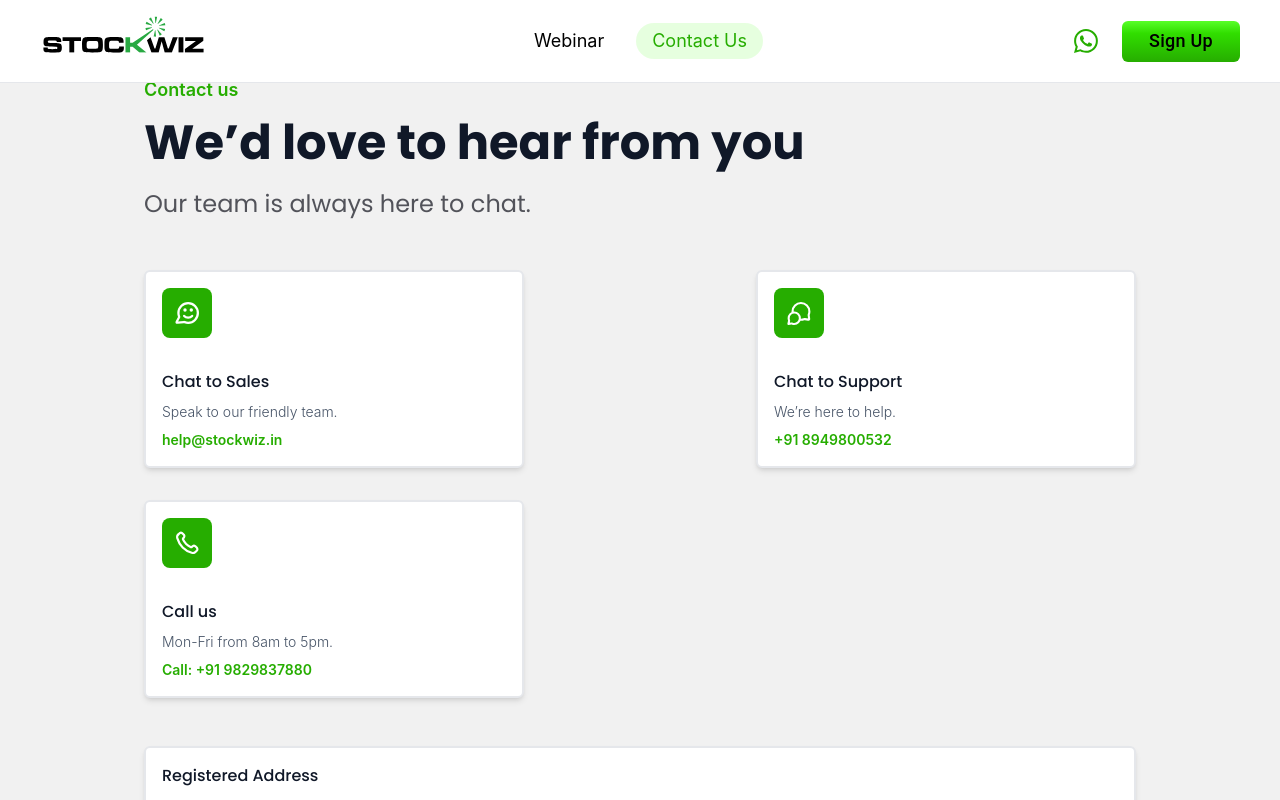
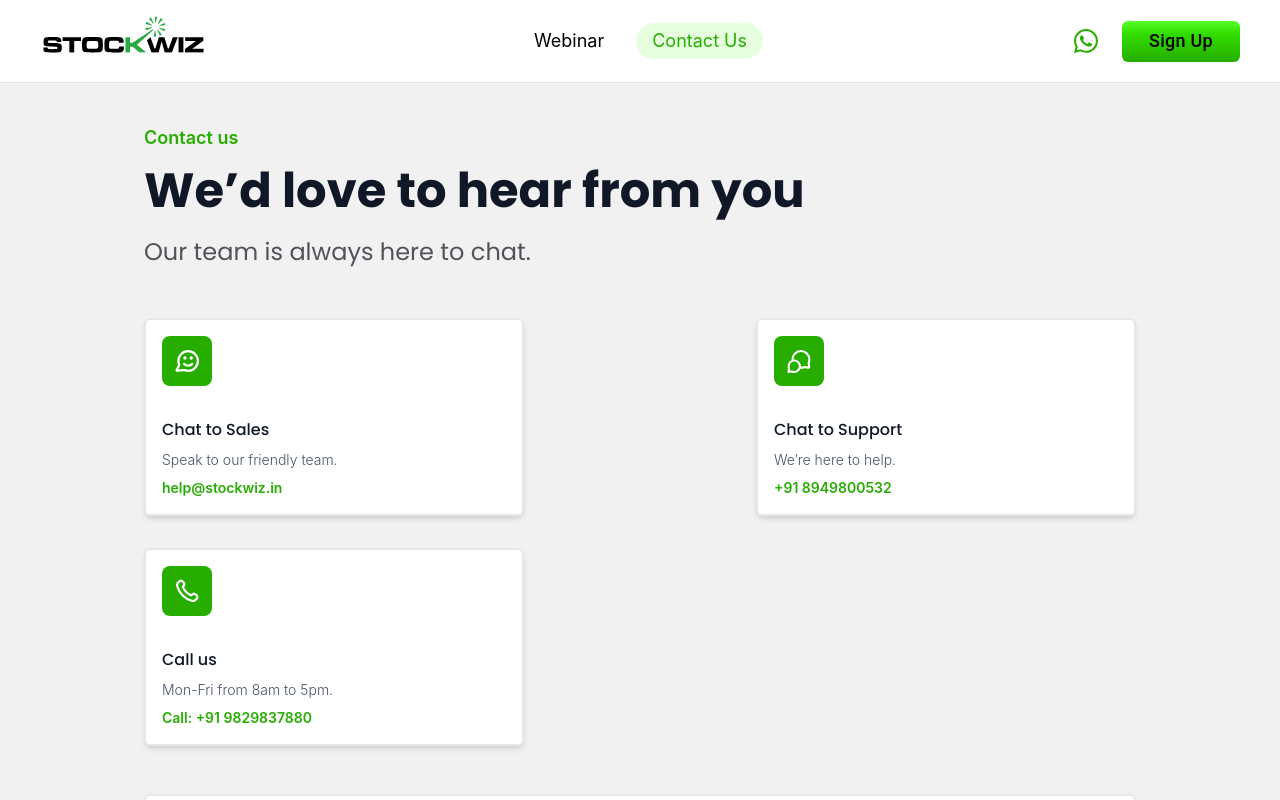
Before and after one commit to vikrantkkk/investing, a React (Vite) app: page /contact in a window 1280 px wide. Shown: the top 800 px of the page. Built offline with nearby package versions, Linux system fonts and the light colour scheme; a web font is replaced by a local one.

Commit message:
pixel added in react

```diff
--- a/src/components/Contact.jsx
+++ b/src/components/Contact.jsx
@@ -30,7 +30,7 @@ const cardData = [
 
 const Contact = () => {
   return (
-    <div className="flex flex-col items-start justify-center md:gap-12 gap-4 px-4 py-8 md:px-36  pt-20 h-auto dark:bg-darkBackGround bg-[#F1F1F1]">
+    <div className="flex flex-col items-start justify-center md:gap-12 gap-4 px-4 py-8 md:px-36 md:pt-32 pt-20 h-auto dark:bg-darkBackGround bg-[#F1F1F1]">
       {/* Header Section */}
       <div className="flex flex-col gap-2 md:my-0 my-4">
         <div className="text-figmaGreen font-semibold text-base">Contact us</div>
--- a/src/components/Traders.jsx
+++ b/src/components/Traders.jsx
@@ -93,7 +93,7 @@ const sliderSettings = {
     {
       breakpoint: 480,
       settings: {
-        slidesToShow: 1,
+        slidesToShow: 2,
         infinite: true,
         speed: 10000,
         autoplay: true,
@@ -131,6 +131,7 @@ const Traders = () => {
               key={image.id}
               src={image.src}
               alt={image.alt}
+              className="h-[40vh]"
             />
           ))}
         </Slider>
```
